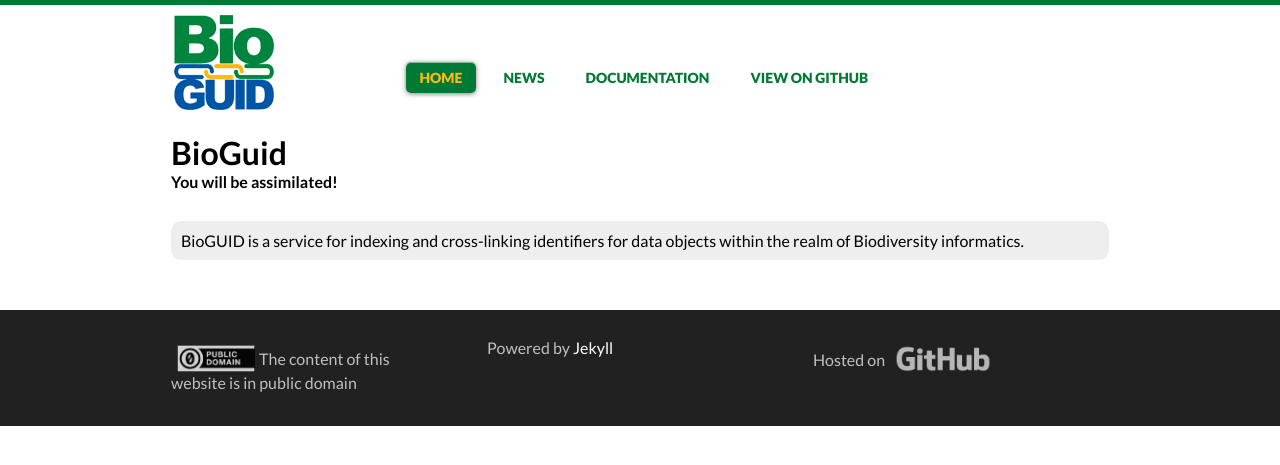
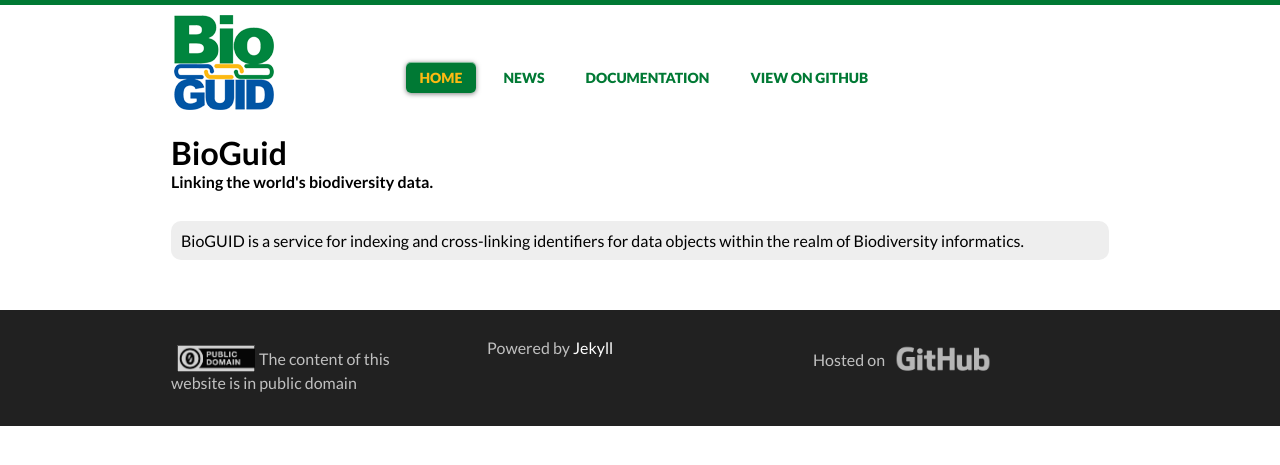
Before and after one commit to GlobalNamesArchitecture/BioGUID, a Jekyll site: the page built from index.html, in a window 1280 px wide. Shown: the top 465 px of the page. Built offline with Jekyll 4.4.1, drawn with Linux system fonts in a browser that asks for light colours; nearby versions of some CDN libraries.

Commit message:
Update home page

```diff
--- a/index.html
+++ b/index.html
@@ -8,7 +8,7 @@ overview: true
   <div class="grid">
     <div class="unit whole center-on-mobiles">
       <h1>BioGuid</h1>
-      <h4 >You will be assimilated!</h4>
+      <h4 >Linking the world's biodiversity data.</h4>
     </div>
   </div>
 </section>
```
